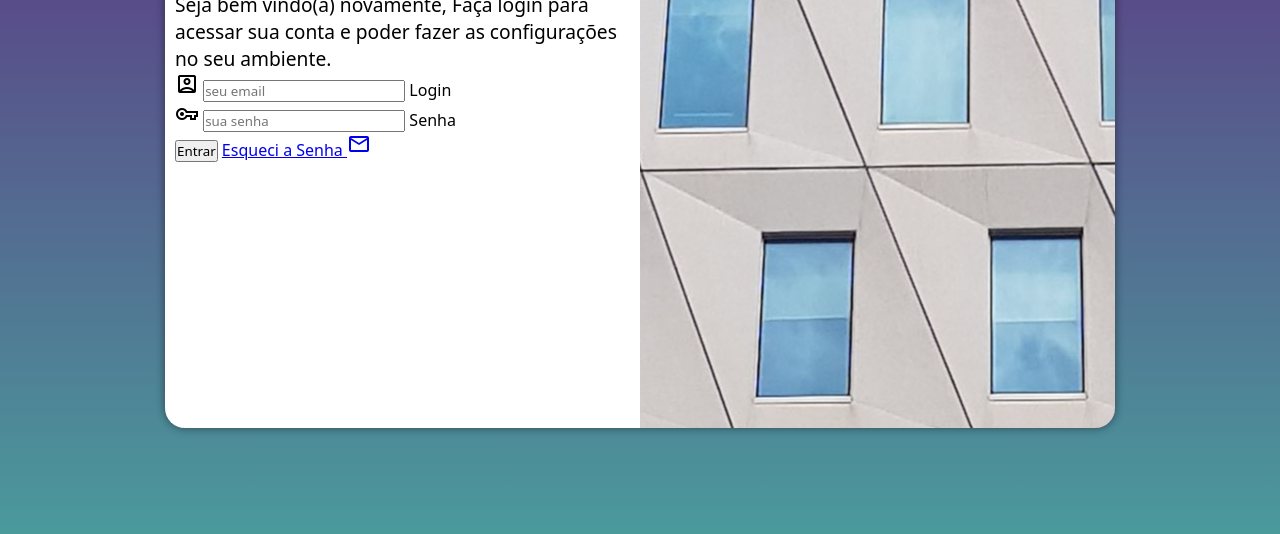
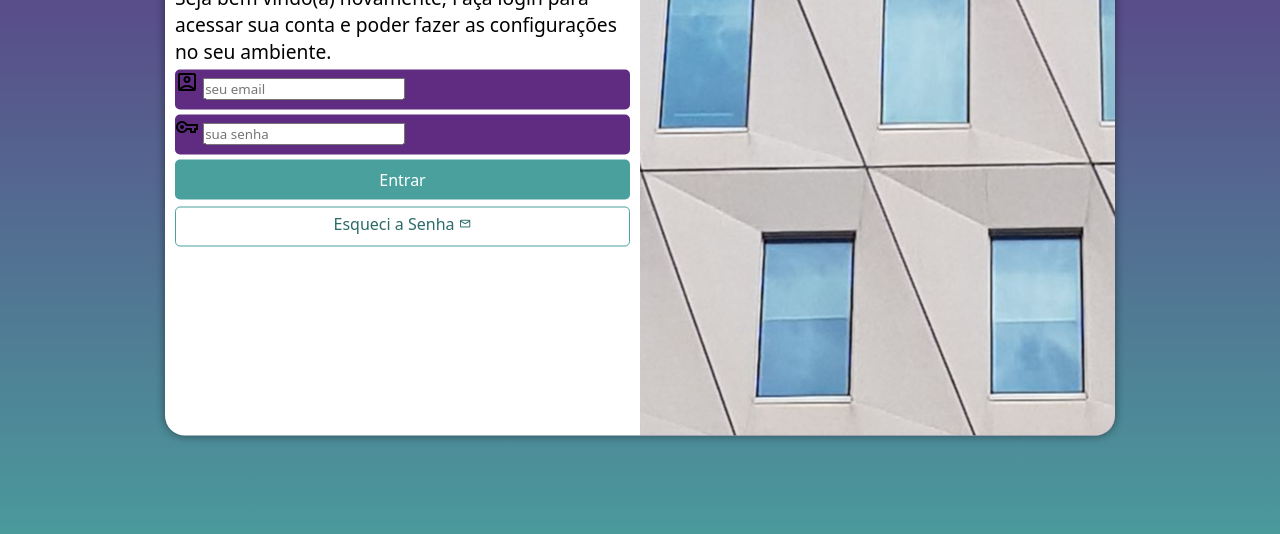
Before and after one commit to luanprsilva/projeto-login, a plain HTML site: page index.html in a window 1280 px wide. Shown: the part 222-756 px from the top of the page. Drawn offline with nearby package versions, Linux system fonts and the light colour scheme.

Commit message:
formatação do formulário

```diff
--- a/estilos/style.css
+++ b/estilos/style.css
@@ -44,7 +44,7 @@
 
     border-radius: 20px;
     width: 250px;
-    height: 500px;
+    height: 515px;
     background-color: white;
     transform: translate(-50%, -50%);
 
@@ -69,3 +69,50 @@
 div#dados > p{
     font-size: 0.8em;
 }
+form > div.campo{
+    background-color: var(--cor02);
+    width: 100%;
+    display: block;
+    height: 40px;
+    border-radius: 5px;
+    margin: 5px 0px;
+
+}
+div.campo > label{
+    display: none;
+}
+form > input[type=submit]{
+    display: block;
+    font-size: 1em;
+    width: 100%;
+    height: 40px;
+    background-color: var(--cor01);
+    color: white;
+    border: none;
+    border-radius: 5px;
+    cursor: pointer;
+    margin-top: 5px;
+}
+form > input[type=submit]:hover{
+    background-color: rgb(26, 66, 64);
+}
+form > a.botao{
+    display: block;
+    text-align: center;
+    font-size: 1em;
+    width: 100%;
+    height: 40px;
+    padding-top: 5px;
+    margin-top: 7px;
+    background-color: white;
+    color: rgb(43, 107, 105);
+    border: 1px solid #49a09d;
+    border-radius: 5px;
+    text-decoration: none;
+}
+form > a.botao:hover{
+    background-color: #68e7e2;
+}
+form > a.botao > i {
+    font-size: 0.8em;
+}
--- a/index.html
+++ b/index.html
@@ -34,7 +34,7 @@
                 <label for="isenha">Senha</label>
             </div>
             <input type="submit" value="Entrar">
-            <a href="Esqueci a Senha.">Esqueci a Senha <i class="material-symbols-outlined">mail</i></a>
+            <a href="Esqueci a Senha." class="botao">Esqueci a Senha <i class="material-symbols-outlined">mail</i></a>
         </form>
             </div>
         </section>
```
